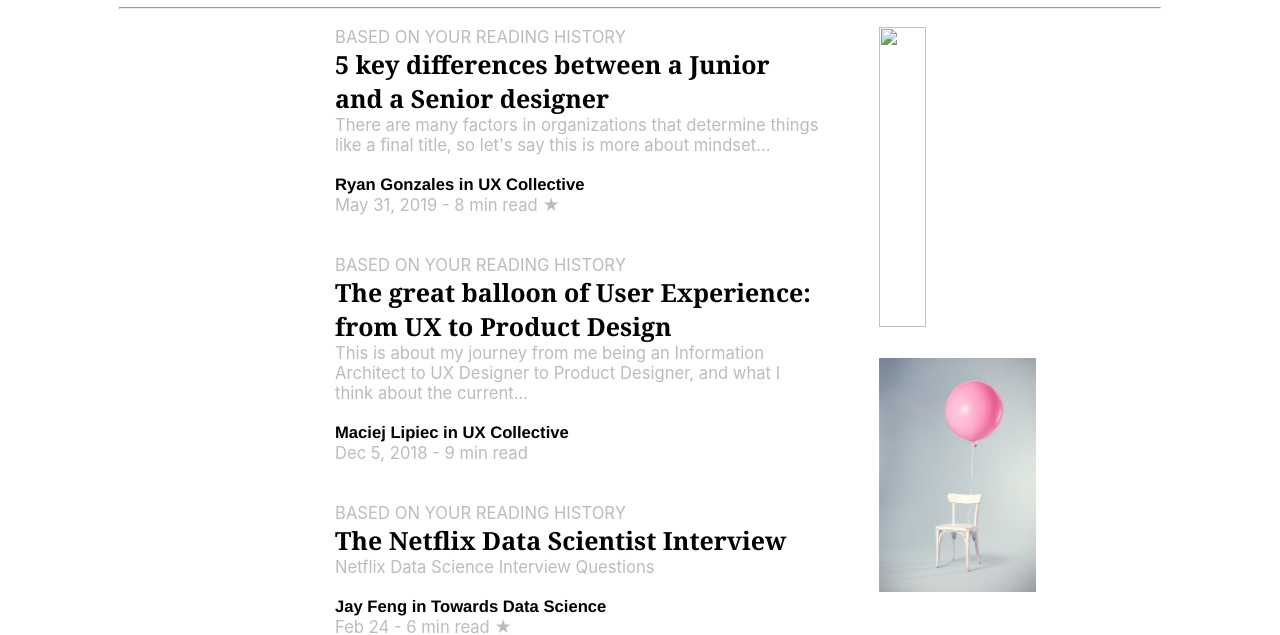
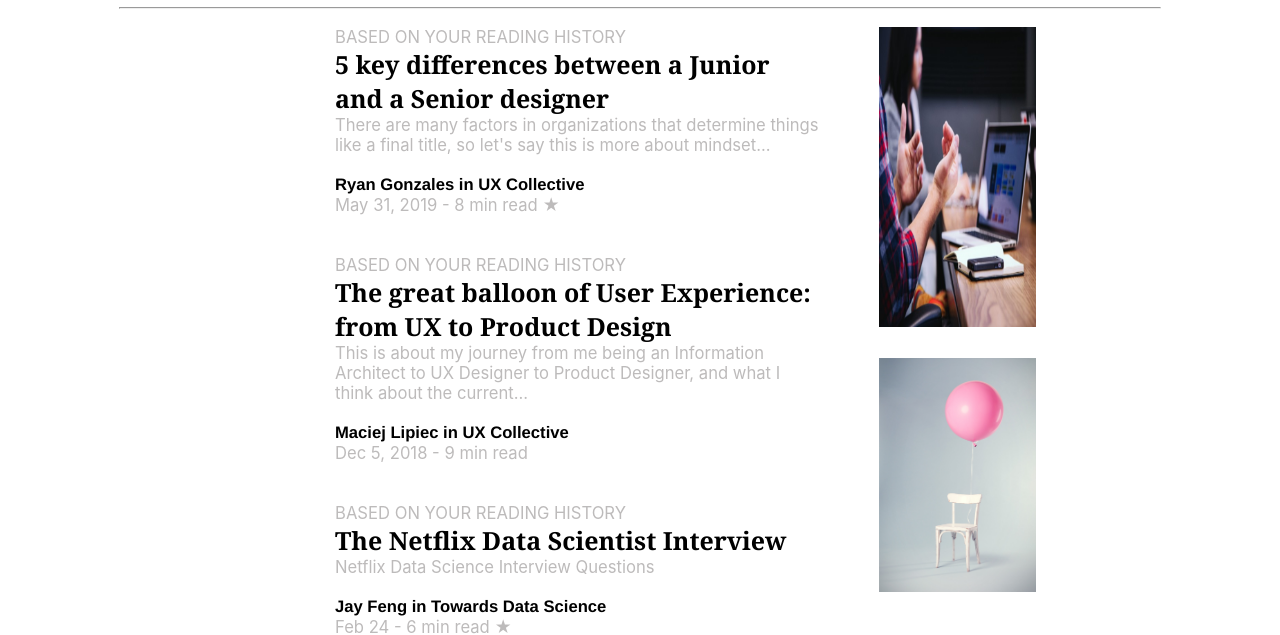
Before and after one commit to ribeirowmr/trabalho-m2.github.io, a plain HTML site: page index.html in a window 1280 px wide. Shown: the part 151-786 px from the top of the page. Drawn offline with Linux system fonts and the light colour scheme.

Commit message:
Update index.html

```diff
--- a/index.html
+++ b/index.html
@@ -50,7 +50,7 @@
 		</div>
 
 		<div id="designer">
-			<img src="designer.jpeg">
+			<img src="designer.jpg">
 		</div>
 
 		<div id="balloon">
```
